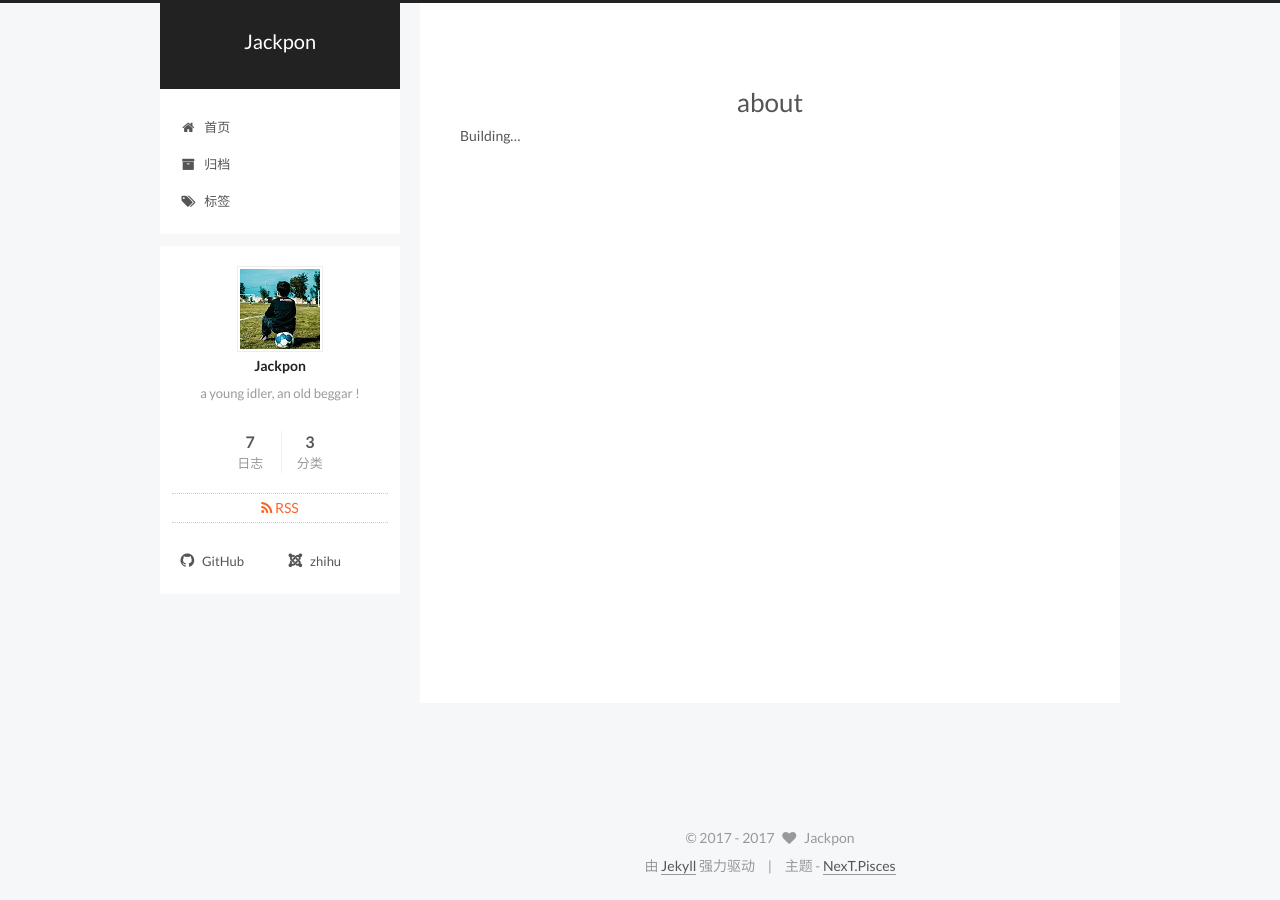
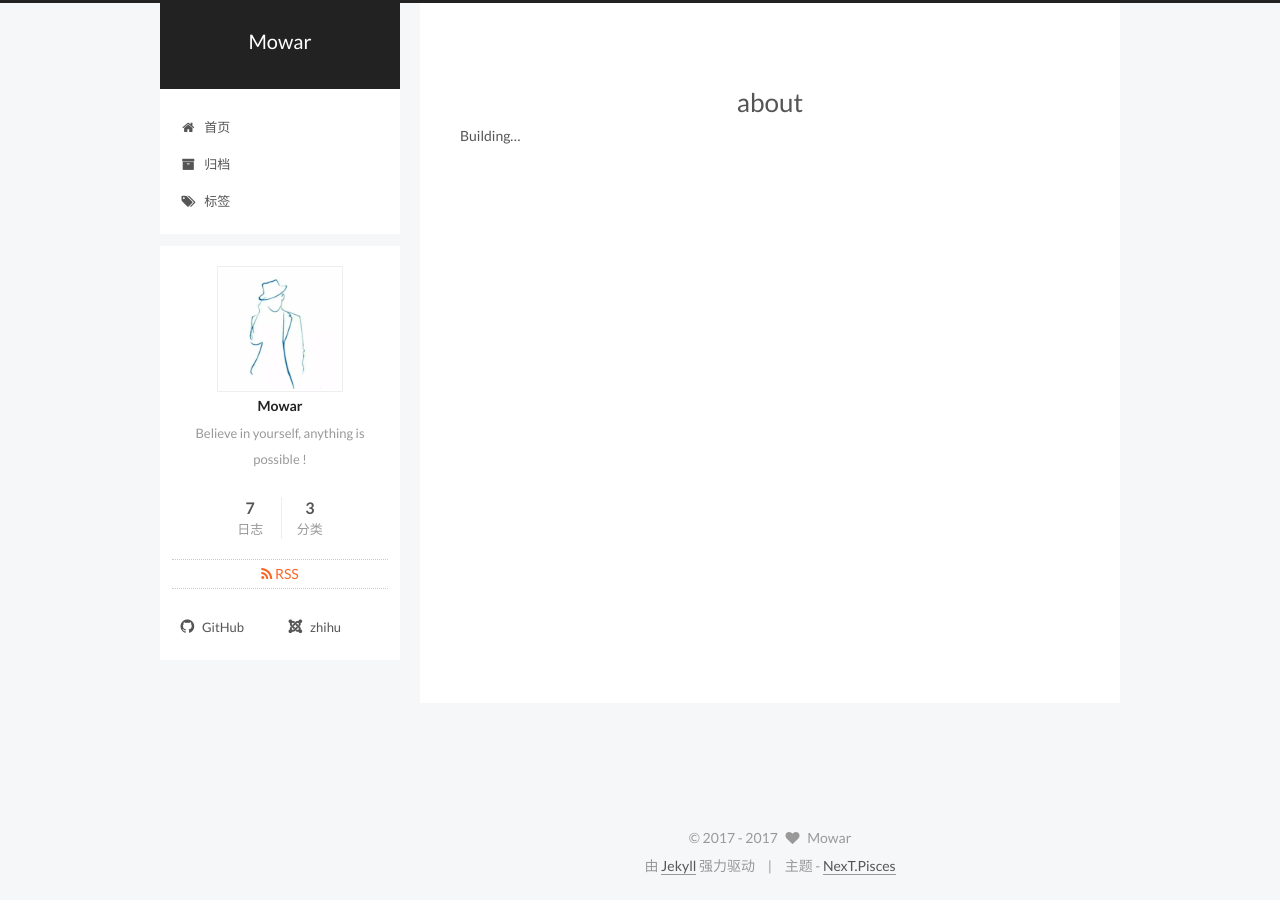
Before and after one commit to Mowar/Mowar.github.io, a Jekyll site: the page built from about/index.md, in a window 1280 px wide. Built offline with Jekyll 4.4.1, drawn with Linux system fonts in a browser that asks for light colours.

Commit message:
修改配置文件

```diff
--- a/_config.yml
+++ b/_config.yml
@@ -4,10 +4,10 @@
 # ---------------------------------------------------------------
 
 # Site
-title: Jackpon
+title: Mowar
 subtitle:
-description: "a young idler, an old beggar !"
-author: Jackpon
+description: "Believe in yourself, anything is possible !"
+author: Mowar
 # Support language: de, en, fr-FR, id, ja, ko, pt-BR, pt, ru, zh-Hans, zh-hk, zh-tw
 language: zh-Hans
 date_format: '%Y-%m-%d'
@@ -235,7 +235,7 @@ social_icons:
 
 # Sidebar Avatar
 # in directory: /assets/images/avatar.gif
-avatar: /assets/images/avatar.png
+avatar: /assets/images/Mowar.jpg
 
 
 # Table Of Contents in the Sidebar
```
Also changed, not shown: assets/images/Mowar.jpg (added), assets/images/avatar.png (deleted).
